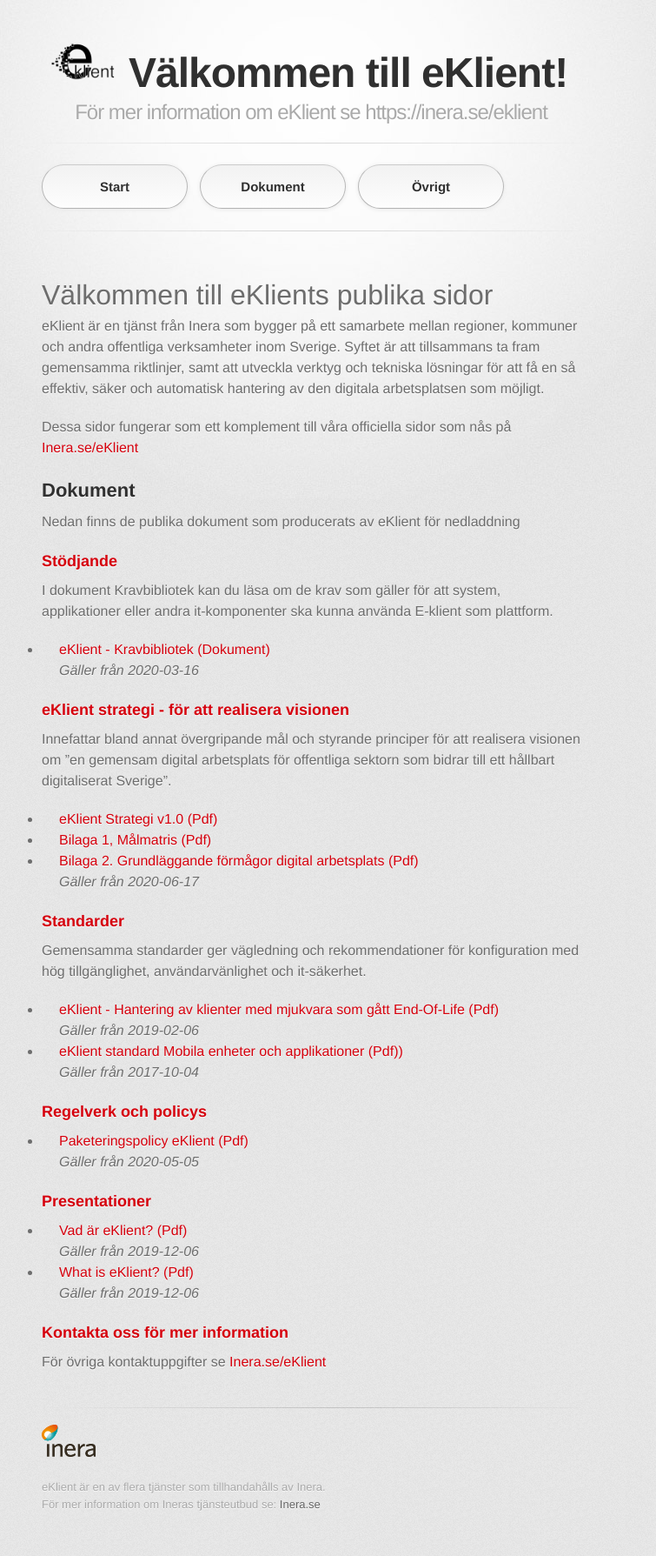
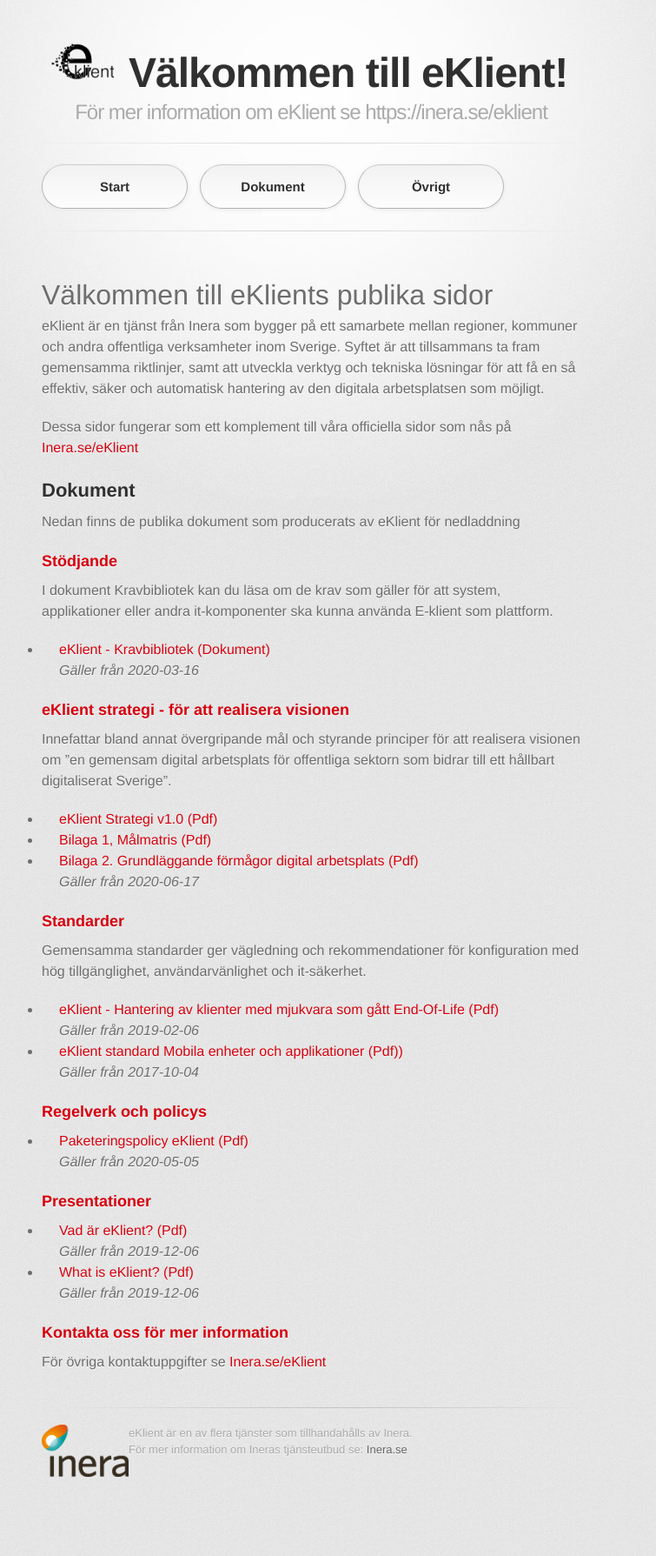
Before and after one commit to eKlient/eKlient.github.io, a Jekyll site: the page built from README.md, in a window 1280 px wide. Shown: the whole page at 87% size, without its empty margins (282-1037 px from the left). Built offline with Jekyll 4.4.1, drawn with Linux system fonts in a browser that asks for light colours; some web fonts are replaced; our own code applies the rules of GitHub Pages for plain Markdown files; after the commit the page ends 1727 px from its top, so only the background shows below that.

Commit message:
Update default.html

```diff
--- a/_layouts/default.html
+++ b/_layouts/default.html
@@ -39,8 +39,11 @@
         </section>
 
         <footer>
-		<p><img src="Inera.png" alt="Inera logo" width="10%"></p>
-		<p>eKlient är en av flera tjänster som tillhandahålls av Inera.<br>För mer information om Ineras tjänsteutbud se: <a href="https://inera.se">Inera.se</a></p>
+	<p>
+		<img src="Inera.png" style="float:left" width="100" />
+		eKlient är en av flera tjänster som tillhandahålls av Inera.<br>
+		För mer information om Ineras tjänsteutbud se: <a href="https://inera.se">Inera.se</a>
+	</p>
 	</footer>
 
       </div>
```
